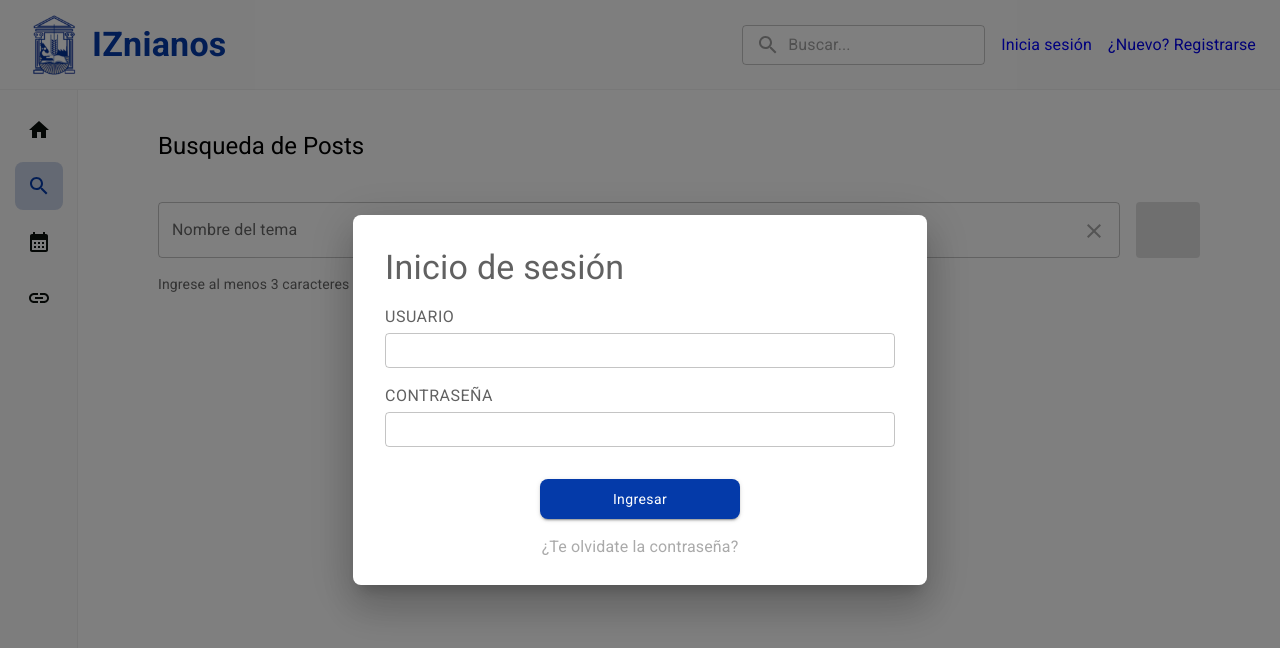
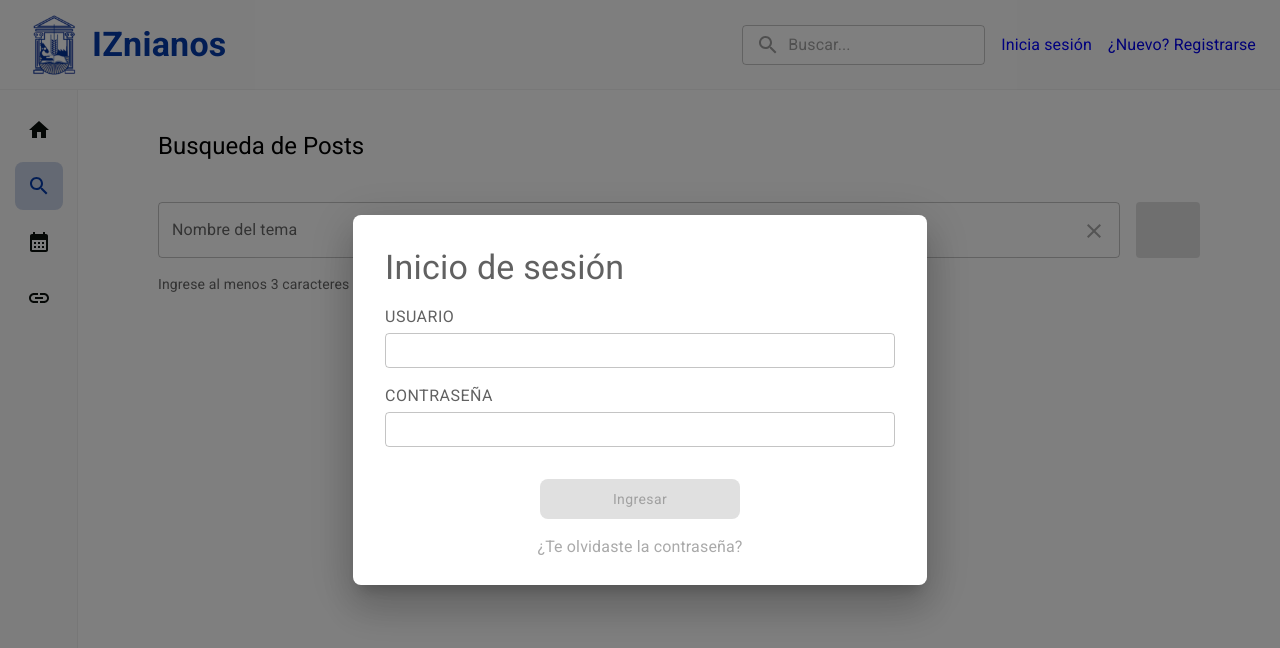
Before and after one commit to 1nazareno1/Front-ALG-3, a React (Vite) app: page /search in a window 1280 px wide. Both pictures are taken after a click on the button "Inicia sesión". Shown: the top 648 px of the page. Built offline with nearby package versions, Linux system fonts and the light colour scheme; some icons are missing.

Commit message:
Mejorar el modal de inicio de sesión: agregar validación de formulario, manejar estado de carga y corregir errores tipográficos.

```diff
--- a/src/components/modals/LoginModal.jsx
+++ b/src/components/modals/LoginModal.jsx
@@ -9,24 +9,30 @@ import {
 import CloseIcon from "@mui/icons-material/Close";
 import { useDispatch, useSelector } from "react-redux";
 import { getUserSession } from "../../redux/slices/authSlice";
-import { useEffect } from "react";
+import { useEffect, useState } from "react";
 import { toast } from "sonner";
 
 export const LoginModal = ({ open, onClose }) => {
   const { status } = useSelector((state) => state.auth);
   const dispatch = useDispatch();
 
-  const handleLogin = async (username, password) => {
+  const [nombre, setNombre] = useState("");
+  const [password, setPassword] = useState("");
+
+  const handleLogin = async () => {
     try {
-      await dispatch(getUserSession({ username, password })).unwrap();
-      toast.success("Usuario logueado con exito");
+      await dispatch(getUserSession({ username: nombre, password })).unwrap();
+      toast.success("Usuario logueado con éxito");
     } catch {
-      toast.error("Error al iniciar sesion");
+      toast.error("Error al iniciar sesión");
     }
   };
 
+  // condición de validación: ambos campos llenos
+  const isFormValid = nombre.trim() !== "" && password.trim() !== "";
+
   useEffect(() => {
-    if (status == "succesful") onClose();
+    if (status === "succesful") onClose();
   }, [status, onClose]);
 
   return (
@@ -45,6 +51,7 @@ export const LoginModal = ({ open, onClose }) => {
           borderRadius: 2,
         }}
       >
+        {/* Header */}
         <Box
           sx={{
             display: "flex",
@@ -73,6 +80,8 @@ export const LoginModal = ({ open, onClose }) => {
             <CloseIcon fontSize="inherit" />
           </Box>
         </Box>
+
+        {/* Usuario */}
         <Typography
           sx={{
             fontWeight: 400,
@@ -87,12 +96,15 @@ export const LoginModal = ({ open, onClose }) => {
         <TextField
           variant="outlined"
           fullWidth
+          value={nombre}
+          onChange={(e) => setNombre(e.target.value)}
           sx={{ mb: 2 }}
           InputProps={{
             sx: { height: 35, fontsize: 15 },
           }}
         />
 
+        {/* Contraseña */}
         <Typography
           sx={{
             fontWeight: 400,
@@ -104,25 +116,30 @@ export const LoginModal = ({ open, onClose }) => {
         >
           CONTRASEÑA
         </Typography>
-
         <TextField
           type="password"
           variant="outlined"
           fullWidth
+          value={password}
+          onChange={(e) => setPassword(e.target.value)}
           sx={{ mb: 3 }}
           InputProps={{
             sx: { height: 35, fontsize: 15 },
           }}
         />
+
+        {/* Botón ingresar */}
         <Button
           variant="contained"
           alignItems="center"
-          onClick={() => handleLogin()}
+          onClick={handleLogin}
+          disabled={!isFormValid || status === "loading"} // 🔹 bloqueo dinámico
           sx={(theme) => ({
-            backgroundColor:
-              status == "loading"
-                ? theme.palette.secondary.dark
-                : theme.palette.primary.main,
+            backgroundColor: !isFormValid
+              ? "grey.400"
+              : status === "loading"
+              ? theme.palette.secondary.dark
+              : theme.palette.primary.main,
             mx: "auto",
             display: "flex",
             borderRadius: 2,
@@ -133,15 +150,17 @@ export const LoginModal = ({ open, onClose }) => {
             fontWeight: 400,
             fontsize: 18,
             textTransform: "none",
+            transition: "background-color 0.3s ease", // 🔹 animación suave
           })}
         >
-          {status == "loading" ? (
+          {status === "loading" ? (
             <CircularProgress size={16} color="secondary" />
           ) : (
             "Ingresar"
           )}
         </Button>
 
+        {/* Link olvidar contraseña */}
         <Typography
           component="a"
           href="#"
@@ -159,7 +178,7 @@ export const LoginModal = ({ open, onClose }) => {
             },
           })}
         >
-          ¿Te olvidate la contraseña?
+          ¿Te olvidaste la contraseña?
         </Typography>
       </Box>
     </Modal>
```
